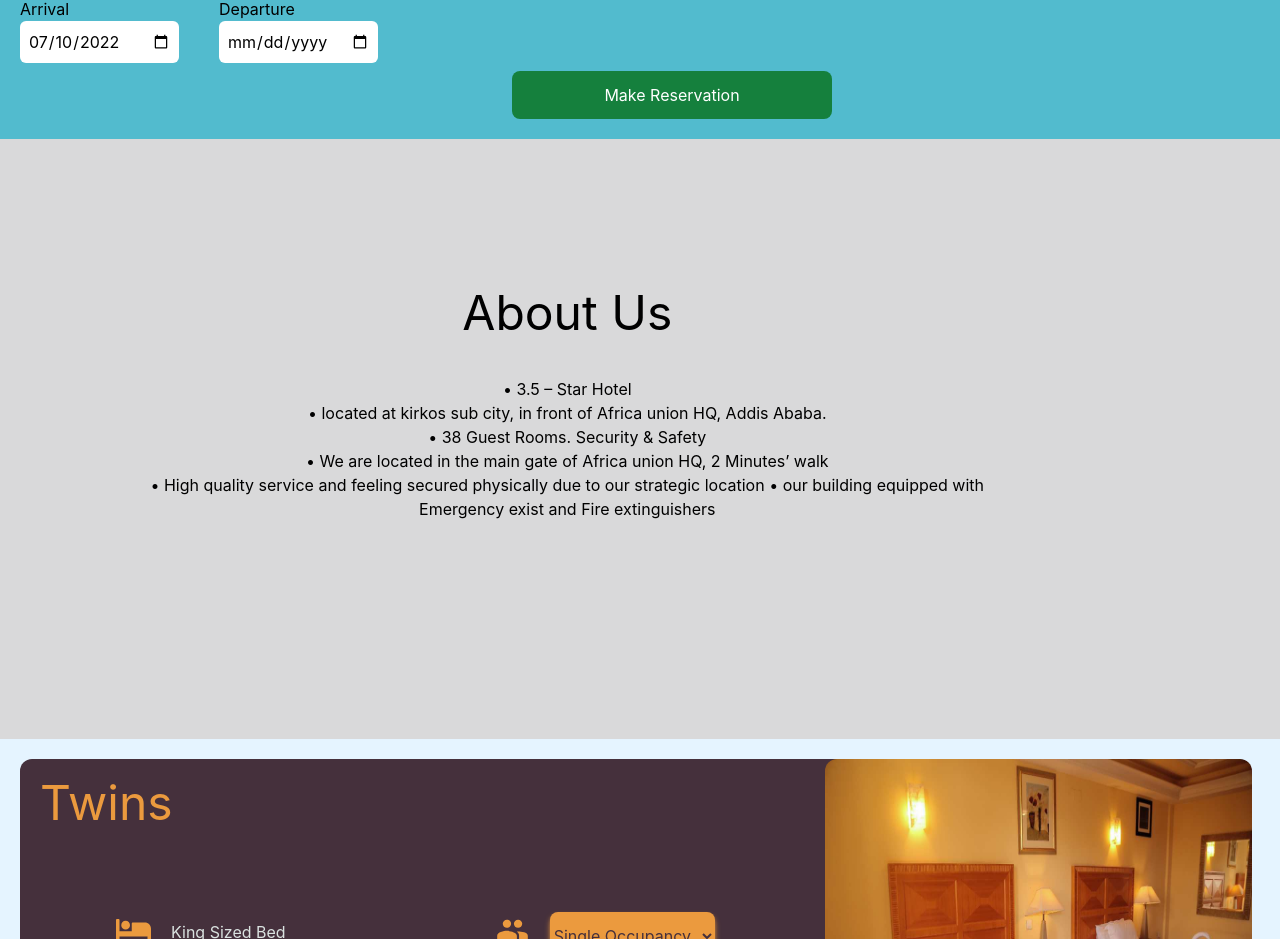
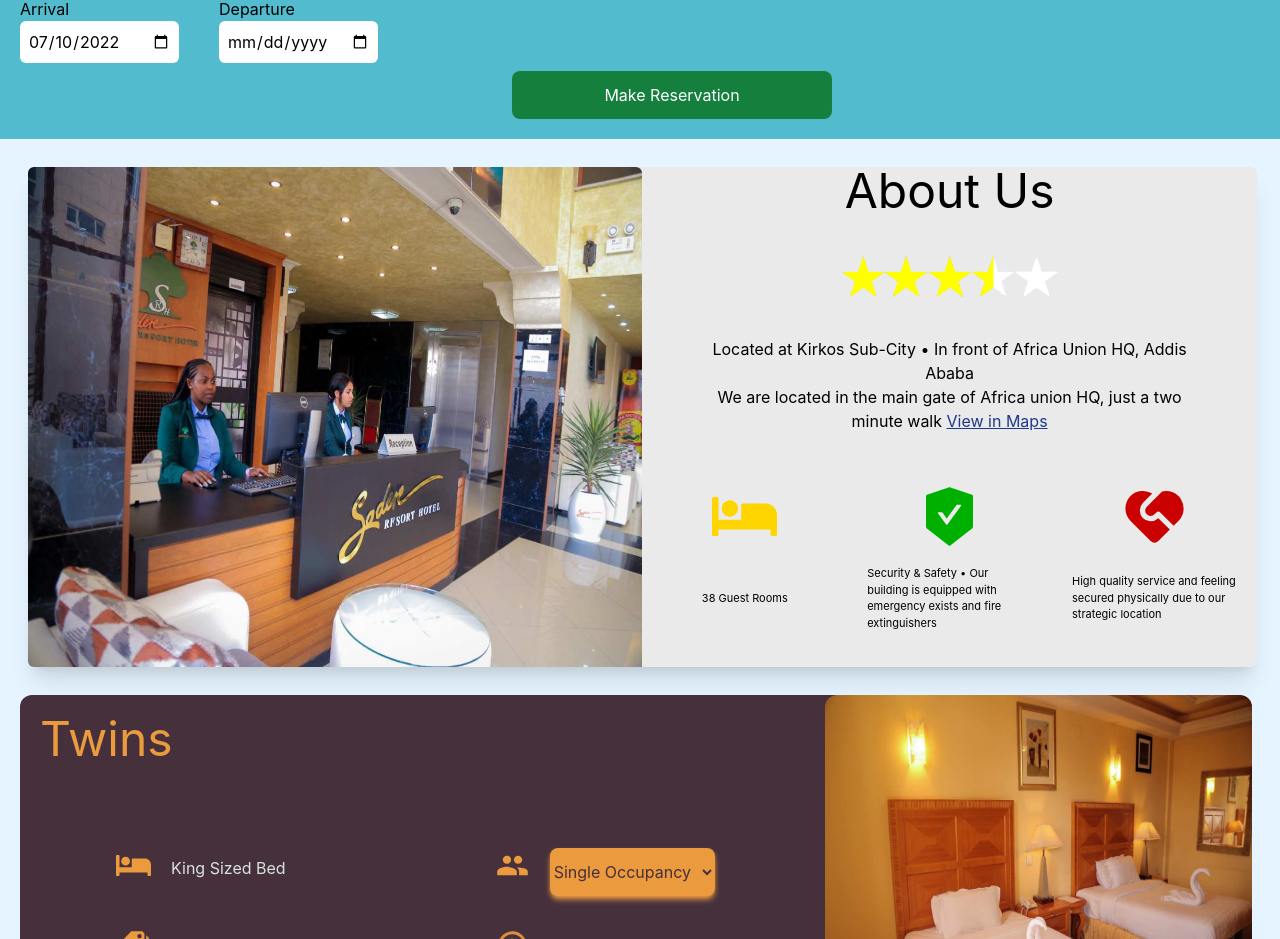
Before and after one commit to DagimN/Sodere-Website, a React (Create React App) app: page / in a window 1280 px wide. Shown: the part 995-1934 px from the top of the page. Built offline with nearby package versions, Linux system fonts and the light colour scheme; no server answers.

Commit message:
About Section design enhanced

```diff
--- /dev/null
+++ b/src/components/client/About.component.tsx
@@ -0,0 +1,82 @@
+import React, {useState} from 'react';
+
+//Images
+import frontdesk from '../../images/frontdesk.jpg';
+import stars from '../../images/stars.png';
+
+//Icons
+import {AiFillSafetyCertificate} from 'react-icons/ai';
+import {RiServiceFill} from 'react-icons/ri';
+import { FaBed } from "react-icons/fa";
+
+const About = () => {
+    let [windowInnerWidth, setWindowInnerWidth] = useState(window.innerWidth);
+
+    window.addEventListener("resize", () => {
+      if (
+        window.innerWidth <= 405 ||
+        (window.innerWidth >= 410 && window.innerWidth <= 600)
+      )
+        setWindowInnerWidth(window.innerWidth);
+    });
+
+  return (
+    <section
+      id="AboutUs"
+      className="w-[86%] md:w-[96%] md:h-[500px] bg-[#EAEAEA] shadow-xl rounded-md grid md:flex m-7"
+    >
+      <img
+        src={frontdesk}
+        alt=""
+        className="md:rounded-tl-md md:rounded-bl-md rounded-tl-md rounded-tr-md w-full md:w-[50%] h-[500px]"
+      />
+      <div className="grid justify-items-center">
+        <h1 className="text-5xl"> About Us </h1>
+        <img src={stars} alt="" />
+        <p className="w-[80%] text-center">
+          Located at Kirkos Sub-City • In front of Africa Union HQ, Addis Ababa
+          <br /> We are located in the main gate of Africa union HQ, just a two
+          minute walk{" "}
+          <a
+            className="text-blue-900 underline"
+            href="https://www.google.com/maps/place/Sodere+Hotel+-+AU/@9.0028208,38.7425017,19z/data=!4m8!3m7!1s0x164b85ea930e6d93:0x9d675416a3941e31!5m2!4m1!1i2!8m2!3d9.0028386!4d38.7424067!5m1!1e4"
+          >
+            View in Maps
+          </a>
+          <br />
+        </p>
+
+        <div className="flex justify-center">
+          <div className="grid justify-items-center w-1/3 p-5">
+            <FaBed color="#FFD500" size={65} />
+            <p className="text-[11px]">38 Guest Rooms</p>
+          </div>
+
+          <div className="grid justify-items-center w-1/3 p-5">
+            <AiFillSafetyCertificate
+              color="#00B000 "
+              size={windowInnerWidth <= 590 ? 35 : 65}
+            />
+            <p className="text-[11px]">
+              Security & Safety • Our building is equipped with emergency exists
+              and fire extinguishers
+            </p>
+          </div>
+
+          <div className="grid justify-items-center w-1/3 p-5">
+            <RiServiceFill
+              color="#CB0000"
+              size={windowInnerWidth <= 590 ? 35 : 65}
+            />
+            <p className="text-[11px]">
+              High quality service and feeling secured physically due to our
+              strategic location
+            </p>
+          </div>
+        </div>
+      </div>
+    </section>
+  );
+}
+
+export default About
--- a/src/components/client/Reviews.component.tsx
+++ b/src/components/client/Reviews.component.tsx
@@ -29,8 +29,20 @@ const Reviews = () => {
   getReviews().then((value) => {
     let temp = [];
 
-    for(let i = 0; i < value.length; i++)
-      temp.push({ name: value[i].name, review: value[i].message });
+    for(let i = 0; i < value.length; i++){
+      let review:{name:string, review:string} = { name: value[i].name, review: value[i].message };
+      let exists = false;
+
+      for(let j = 0; j < userReviews.length; j++){
+        if(value[i].name === userReviews[j].name && value[i].message === userReviews[j].review){
+          exists = true;
+        }
+      }
+
+      if(!exists)
+        temp.push(review);
+    }
+
 
     setUserReviews([...userReviews, ...temp]);
   })
--- a/src/routes/FrontPage.tsx
+++ b/src/routes/FrontPage.tsx
@@ -3,6 +3,7 @@ import React from "react";
 //Components
 import Navbar from "../components/client/Navbar.component";
 import ContentSlider from "../components/client/ContentSlider.component";
+import About from "../components/client/About.component";
 import Rooms from "../components/client/Rooms.component";
 import Services from "../components/client/Services.component";
 import Reviews from "../components/client/Reviews.component";
@@ -21,22 +22,7 @@ const FrontPage = () => {
 
       <Booking />
 
-      <section
-        id="AboutUs"
-        className="w-full h-[500px] bg-[#D9D9DA] grid justify-items-center place-content-start sm:pt-[150px] pt-[50px] sm:h-[600px]"
-      >
-        <h1 className="text-5xl"> About Us </h1>
-        <p className="w-[80%] mt-10 text-center">
-          • 3.5 – Star Hotel <br />
-          • located at kirkos sub city, in front of
-          Africa union HQ, Addis Ababa.<br />
-          • 38 Guest Rooms. Security & Safety<br />
-          • We are located in the main gate of Africa union HQ, 2 Minutes’ walk <br />
-          • High quality service and feeling secured physically due to our
-          strategic location • our building equipped with Emergency exist and
-          Fire extinguishers
-        </p>
-      </section>
+      <About />
 
       <Rooms />
 
```
Also changed, not shown: src/images/stars.png (added).
